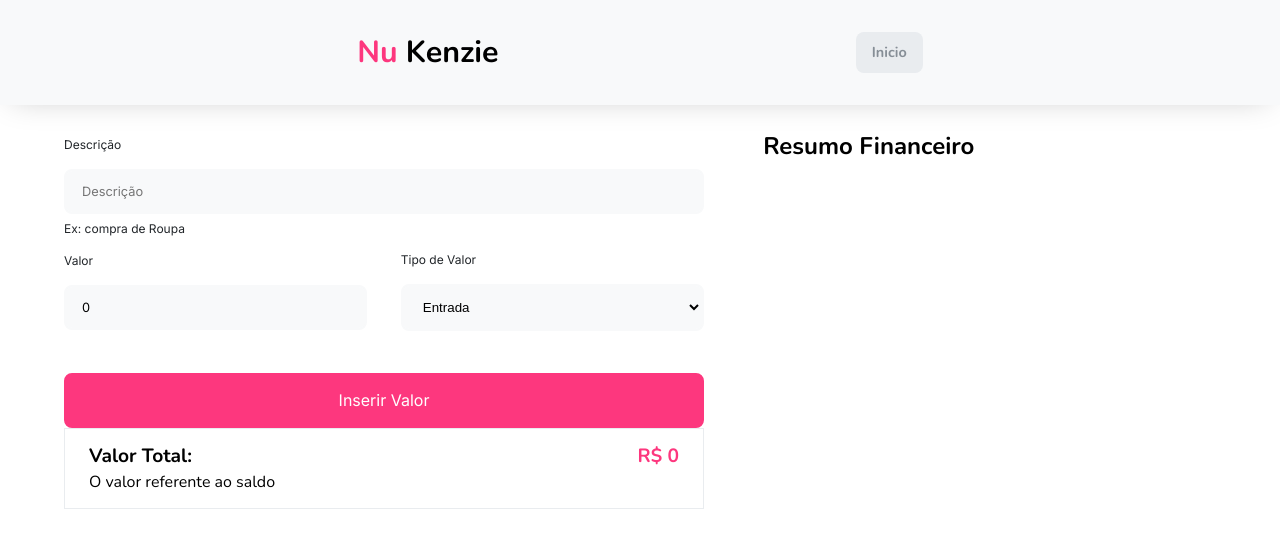
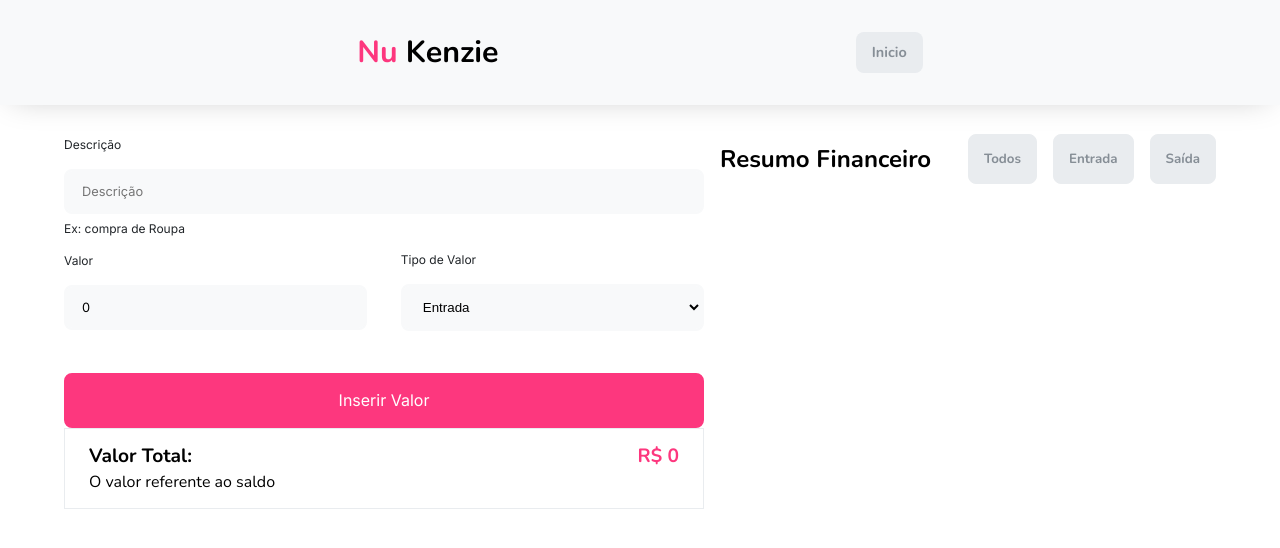
Before and after one commit to Kenzie-Academy-Brasil-Developers/react-entrega-s1-nu-kenzie-devigorgarcia, a React (Create React App) app: page / in a window 1280 px wide. Shown: the top 548 px of the page. Built offline with nearby package versions, Linux system fonts and the light colour scheme.

Commit message:
extra filter funcionando

```diff
--- a/src/components/List/List.jsx
+++ b/src/components/List/List.jsx
@@ -1,45 +1,54 @@
 import { useState } from "react";
 import Card from "../Card/Card";
-import './list.css'
+import "./list.css";
 
-function List({ listTransactions, setListTransactions }) {
-	// const [filterTransactions, setFilterTransactions] = useState([])
+function List({ listTransactions }) {
+	const [filterTransactions, setFilterTransactions] = useState([]);
 
-	// function filterCashIn () {
-	// 	const cashIn = listTransactions.filter((transaction) => {
-	// 		console.log(transaction);
-	// 		if (transaction.type === "Entrada") {
-	// 			return transaction;
-	// 		}
-	// 	});
-	// 	setFilterTransactions([...filterTransactions, cashIn]);
-	// }
+	function filterCashIn() {
+		const cashIn = listTransactions.filter((transaction) => {
+			console.log(transaction);
+			if (transaction.type === "Entrada") {
+				return transaction;
+			}
+		});
+		setFilterTransactions(cashIn);
+	}
 
-	// function filterCashOut () {
-	// 	const cashOut = listTransactions.filter((transaction) => {
-	// 		if (transaction.type === "saida") {
-	// 			return transaction;
-	// 		}
-	// 	});
-	// 	setFilterTransactions([...filterTransactions, cashOut]);
-	// }
-	// console.log(filterTransactions)
+	function filterCashOut() {
+		const cashOut = listTransactions.filter((transaction) => {
+			if (transaction.type === "saida") {
+				return transaction;
+			}
+		});
+		setFilterTransactions(cashOut);
+	}
+
+	function filterAll() {
+		setFilterTransactions(listTransactions);
+	}
+
 	return (
 		<aside>
 			<div className="aside_header">
 				<h2 className="aside_title">Resumo Financeiro</h2>
-				{/* <div className="aside_filterContainer">
-					<button className="allFilter">Todos</button>
+				<div className="aside_filterContainer">
+					<button onClick={filterAll} className="allFilter">
+						Todos
+					</button>
 					<button onClick={filterCashIn} className="cashInFilter">
 						Entrada
 					</button>
 					<button onClick={filterCashOut} className="cashOutFilter">
 						Saída
 					</button>
-				</div> */}
 				</div>
+			</div>
+
 			<div className="listContainer">
-				{listTransactions.map(({ description, value, type }, index) => {
+				{filterTransactions.length === 0
+					? listTransactions.map(
+							({ description, value, type }, index) => {
 								return (
 									<Card
 										key={index}
@@ -48,7 +57,20 @@ function List({ listTransactions, setListTransactions }) {
 										type={type}
 									/>
 								);
-				})}
+							}
+					  )
+					: filterTransactions.map(
+							({ description, value, type }, index) => {
+								return (
+									<Card
+										key={index}
+										description={description}
+										value={value}
+										type={type}
+									/>
+								);
+							}
+					  )}
 			</div>
 		</aside>
 	);
--- a/src/components/List/list.css
+++ b/src/components/List/list.css
@@ -5,12 +5,48 @@ aside {
     margin-top: 2.5rem;
 }
 
+.aside_title {
+    margin-left: 1rem;
+}
+
+.aside_filterContainer {
+    margin-top: 1rem;
+}
+
+.aside_filterContainer button{
+    margin-left: 1rem;
+    background-color: var(--grey-2);
+    border: 1.4px solid var(--grey-2);
+    padding: 15px;
+    border-radius: 8px;
+    font-family: var(--typography);
+    font-size: 0.5rem 1rem;
+    font-weight: 600;
+    color: var(--grey-3);
+    cursor: pointer;
+    transition: .3s;
+}
+
+.aside_filterContainer button:hover {
+    background-color: var(--color-primary);
+    color: white;
+}
+
 @media (min-width: 1024px) {
     aside{
         margin-top: 0;
         width: 60vw;
+        margin-left: 1rem;
     }
-   .aside_title {
-        margin-left: 3.7rem;
+
+    .aside_header {
+        display: flex;
+        justify-content: space-between;
+        align-items: center;
+    }
+
+    .aside_filterContainer {
+        display: flex;
+        margin-top: 0;
     }
 }
```
Also changed, not shown: src/Pages/Home/Home.jsx (+0 -7 lines), src/components/Filter/Filter.jsx (deleted), 1 other file (tests, documents, lock files or other folders). Lines whose indentation alone changed are shown as unchanged.
